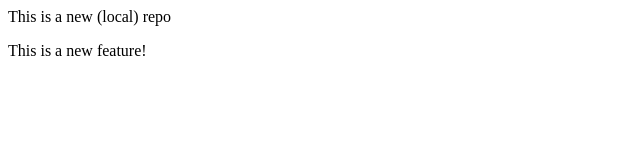
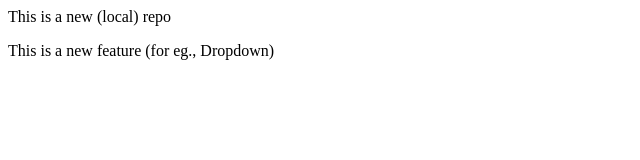
Before and after one commit to NavinKumar-nk/localRepo, a plain HTML site: page index.html in a window 1280 px wide. Shown: the whole page, without its empty margins (0-640 px from the left). Drawn offline with Linux system fonts and the light colour scheme.

```diff
--- a/index.html
+++ b/index.html
@@ -1,2 +1,2 @@
 <p>This is a new (local) repo</p>
-<p>This is a new feature!</p>
+<p>This is a new feature (for eg., Dropdown)</p>
```
